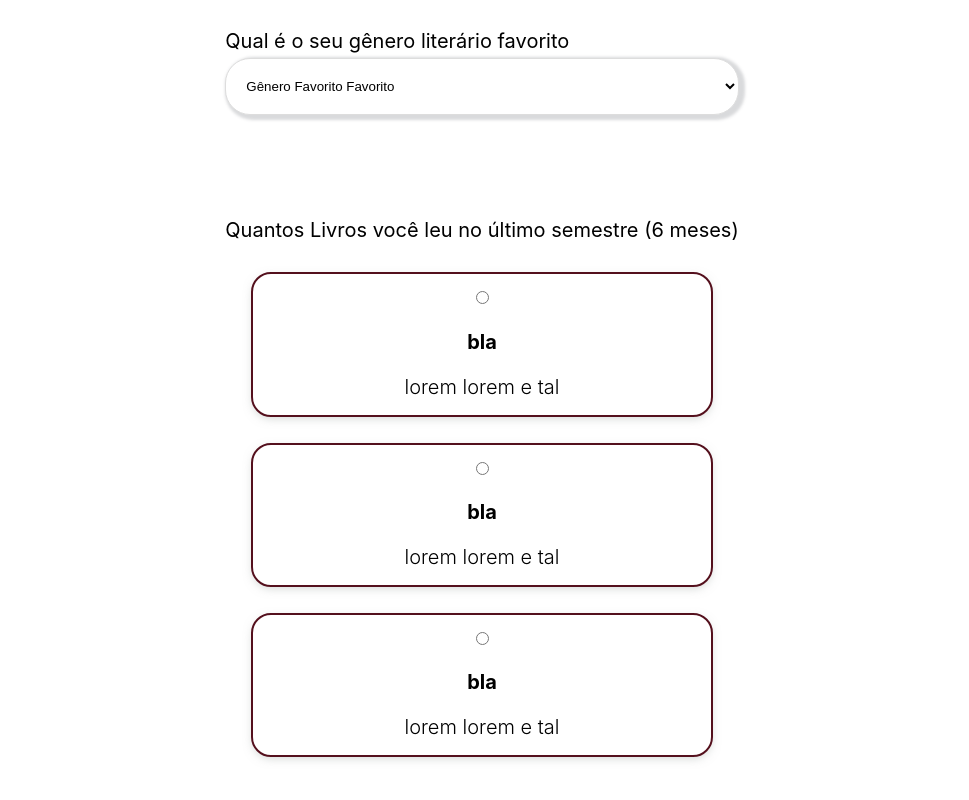
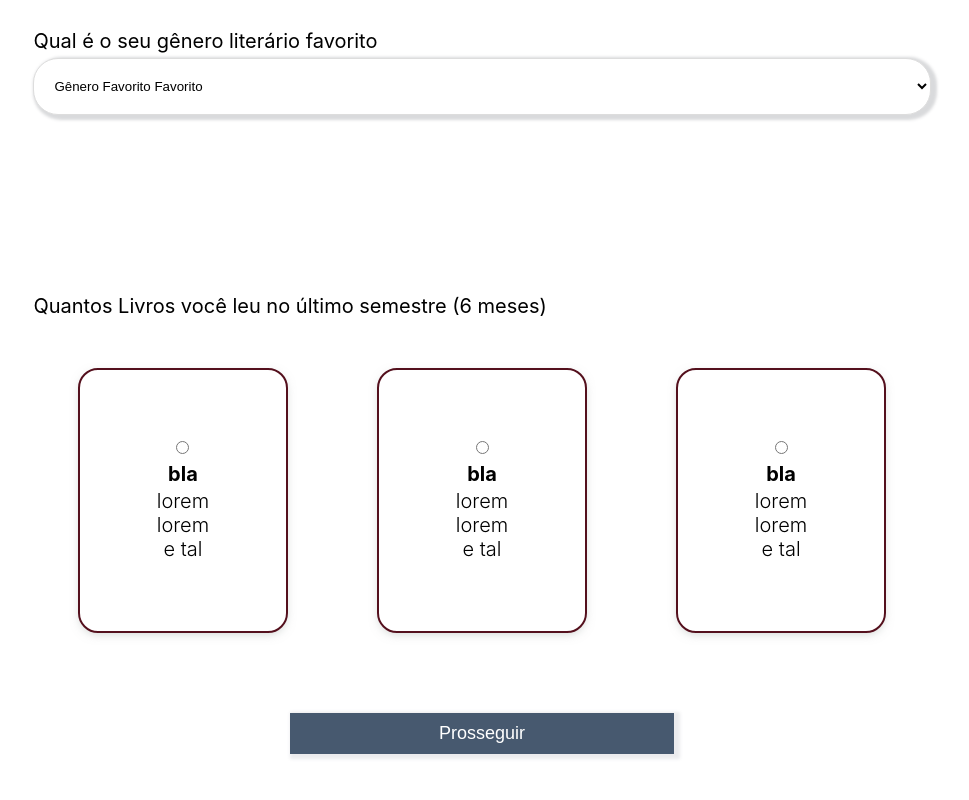
Before and after one commit to BrunoMilici/Projeto_Mil_Livros, a plain HTML site: page criacaoPerfil.html in a window 1280 px wide. Shown: the part 912-1712 px from the top of the page, without its empty margins (158-1127 px from the left). Before the commit the page ends 1685 px from the top, so only its background shows below. Drawn offline with Linux system fonts and the light colour scheme.

Commit message:
base do botão adicionada

```diff
--- a/criacaoPerfil.html
+++ b/criacaoPerfil.html
@@ -10,8 +10,8 @@
     <div class="div_navbar">
         <img src="DraftLogo.png" alt="">
         <ul class="ulNav"></ul>
-    </div>
-
+    </div >
+    <div id="content">
         <section class="cabecalho">
             <h2 class="title">Criação de Perfil</h2>
             <p class="paragrafoPadrao">Olá leitor, Responda algumas perguntas sobre seus hábitos de leitura para nós te conhecermos melhor...</p>
@@ -59,8 +59,9 @@
                     </select>
                 </div>
 
+                <div>
+                    <p class="pPerguntaHabito">Quantos Livros você leu no último semestre (6 meses)</p>
                     <div class="div_perguntaLiterariaHabito">
-                <p class="pPergunta">Quantos Livros você leu no último semestre (6 meses)</p>
                         <div class="div_radio">
                             <label class="labelLivros" for="">
                             <input class="radio_livros" name="livros" type="radio">
@@ -84,11 +85,19 @@
                                 <p class="pRadio">lorem lorem e tal</p>
                                 </label>
                             </div>
-
+                    </div>
                 </div>
             </div>
         </section>
-
+        <button onclick="mudar()" class="prosseguirBtn">Prosseguir</button>
+    </div>
 
 </body>
 </html>
+
+<script>
+    function mudar() {
+        content.innerHTML = ``;
+
+    }
+</script>
--- a/criacaoPerfilStyle.css
+++ b/criacaoPerfilStyle.css
@@ -1,6 +1,10 @@
 * {
     padding: 0;
     margin: 0;
+}
+
+.content{
+    display: block;
 }
 
 /* navbar */
@@ -134,6 +138,9 @@
     outline: none;
 }
 
+.div_perguntaLiterariaHabito{
+    display: flex;
+}
 
 h3{
     font-family: "Inter", sans-serif;
@@ -143,14 +150,20 @@ h3{
 }
 
 .div_radio{
-    background-color: #57313800;
     margin: 5%;
     border: 2px solid #54101D;
     border-radius: 20px;
-    padding: 1rem;
+    padding: 70px;
     margin-bottom: 1rem;
     text-align: center;
     box-shadow: 0px 3px 10px -2px hsla(150, 5%, 65%, 0.5);
+}
+
+.pPerguntaHabito{
+    font-family: "Inter", sans-serif;
+    text-align: justify;
+    font-size: 20px;
+    padding-bottom: 5px;
 }
 
 .pRadio{
@@ -158,3 +171,27 @@ h3{
     font-weight: 300;
     font-size: 20px;
 }
+
+
+
+/* Botão */
+
+.prosseguirBtn{
+    margin-left: 35%;
+    padding: 10px;
+    margin-top: 5%;
+    margin-bottom: 5%;
+    width: 30%;
+    background-color: #47596F;
+    color: white;
+    box-shadow: 3px 2px 3px 3px rgba(115, 120, 128, 0.144);
+    transition: 0.3s;
+    font-size: large;
+    outline: none;
+    border: none;
+}
+
+.prosseguirBtn:hover  {
+    background-color: #312229;
+    cursor: default;
+}
```
Also changed, not shown: CTA.html (+0 -9 lines), CTAStyle.css (+1 -10 lines). Lines whose indentation alone changed are shown as unchanged.
